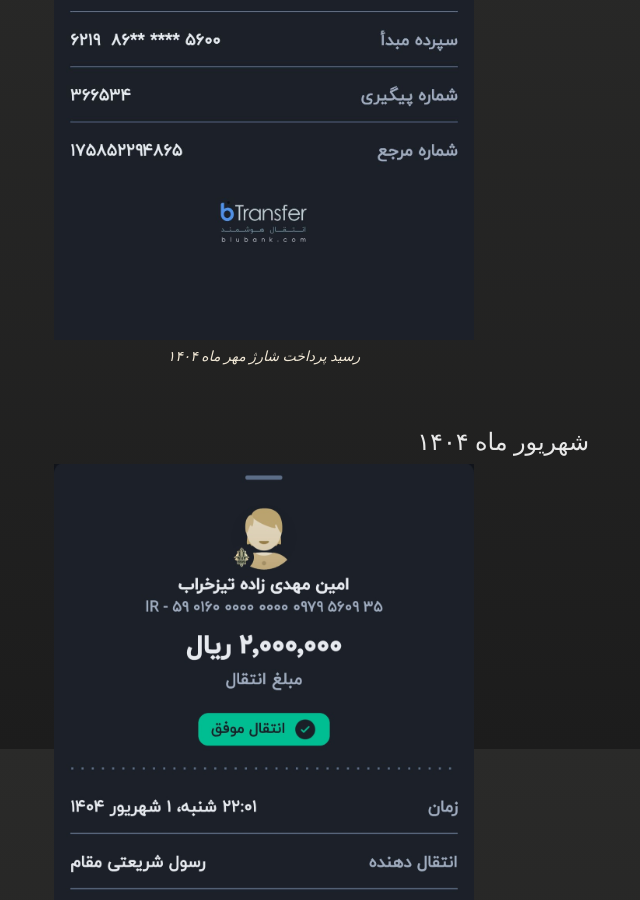
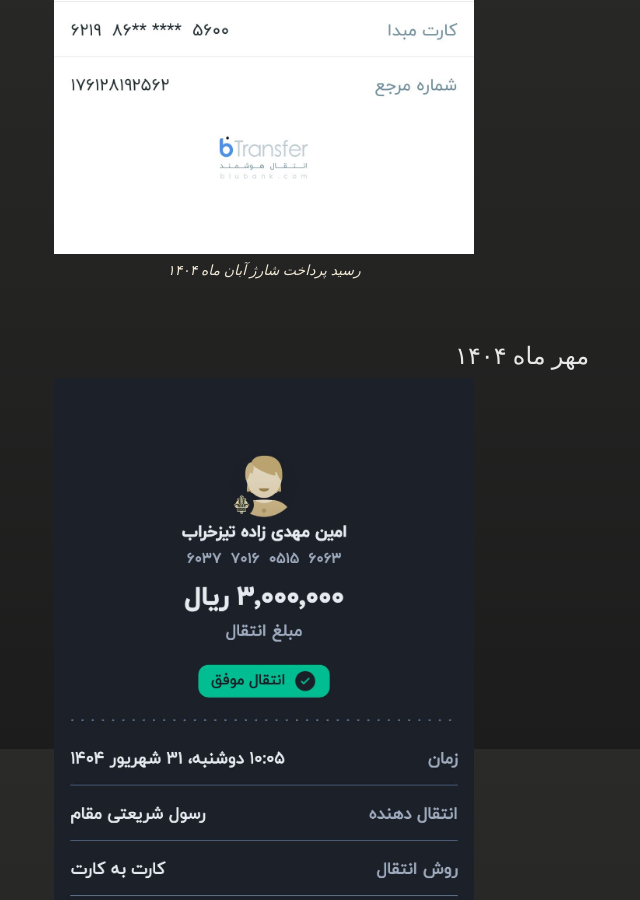
Before and after one commit to mohtasham-15/ns, a Jekyll site: the page built from index.md, in a window 1280 px wide and 900 px high, scrolled down 1051 px. Shown: the whole window, without its empty margins (376-1016 px from the left). Built offline with Jekyll 4.4.1, drawn with Linux system fonts in a browser that asks for light colours.

Commit message:
Update index.md

```diff
--- a/index.md
+++ b/index.md
@@ -22,7 +22,17 @@ rtl: true
 ## مهر ماه ۱۴۰۴
 
 <div align="center">
-  <img src="./assets/images/pay/Mehr-1404.jpg" alt="رسید-ماه-مهذ" width="420px"/>
+  <img src="./assets/images/pay/aban-1404.jpg" alt="رسید-ماه-آبان" width="420px"/>
+  <br>
+  <em>رسید پرداخت شارژ آبان ماه ۱۴۰۴</em>
+</div>
+<br><br/>
+
+
+## مهر ماه ۱۴۰۴
+
+<div align="center">
+  <img src="./assets/images/pay/Mehr-1404.jpg" alt="رسید-ماه-مهر" width="420px"/>
   <br>
   <em>رسید پرداخت شارژ مهر ماه ۱۴۰۴</em>
 </div>
```
